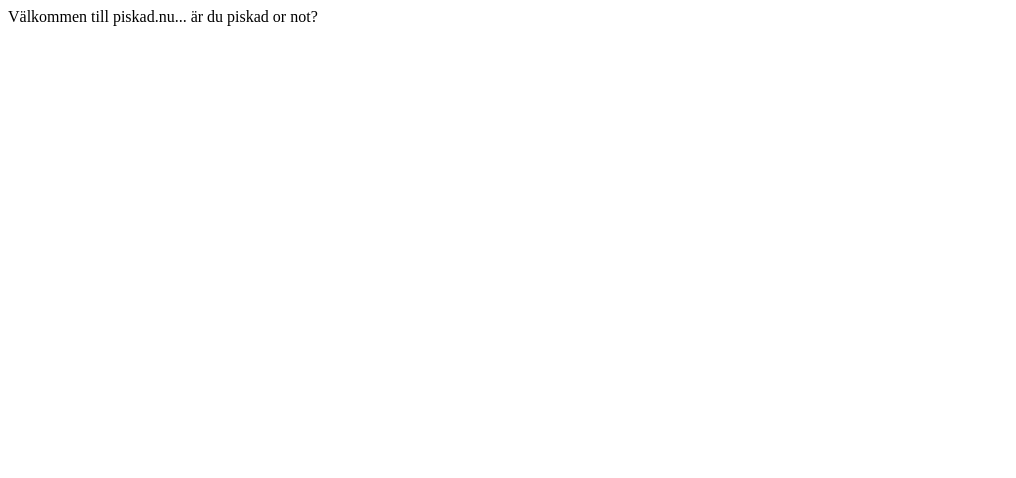
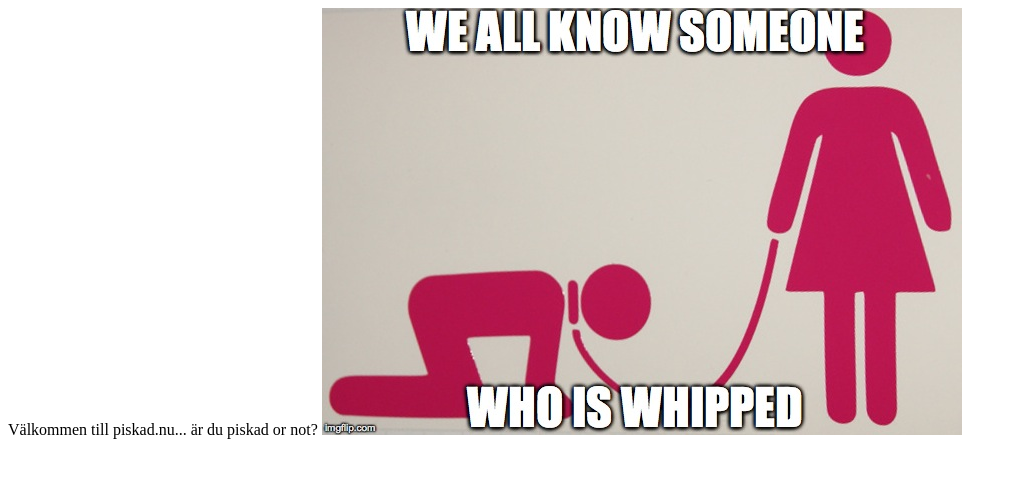
Before and after one commit to Grokzen/piskad.github.io, a plain HTML site: page index.html in a window 1280 px wide. Shown: the whole page, without its empty margins (0-1016 px from the left). Drawn offline with Linux system fonts and the light colour scheme.

Commit message:
Update index.html

```diff
--- a/index.html
+++ b/index.html
@@ -1 +1,3 @@
 Välkommen till piskad.nu... är du piskad or not?
+
+<img src="14u99d.jpg" alt="whipped">
```
